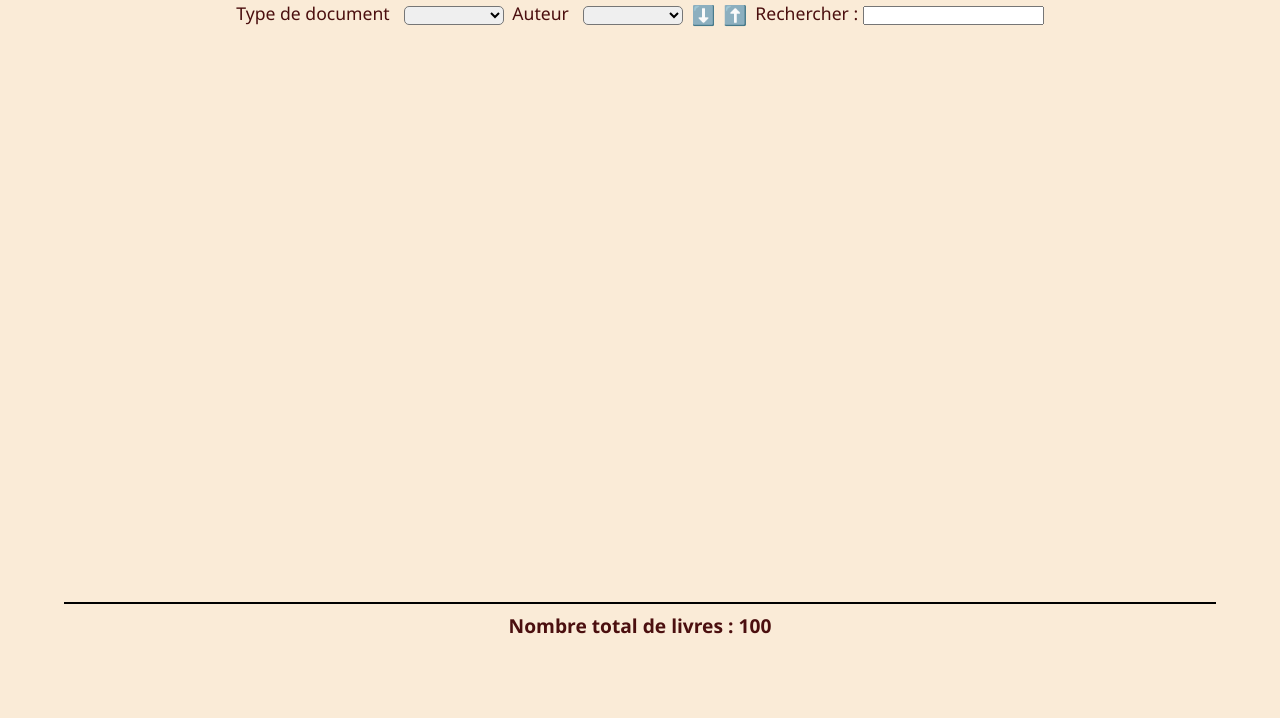
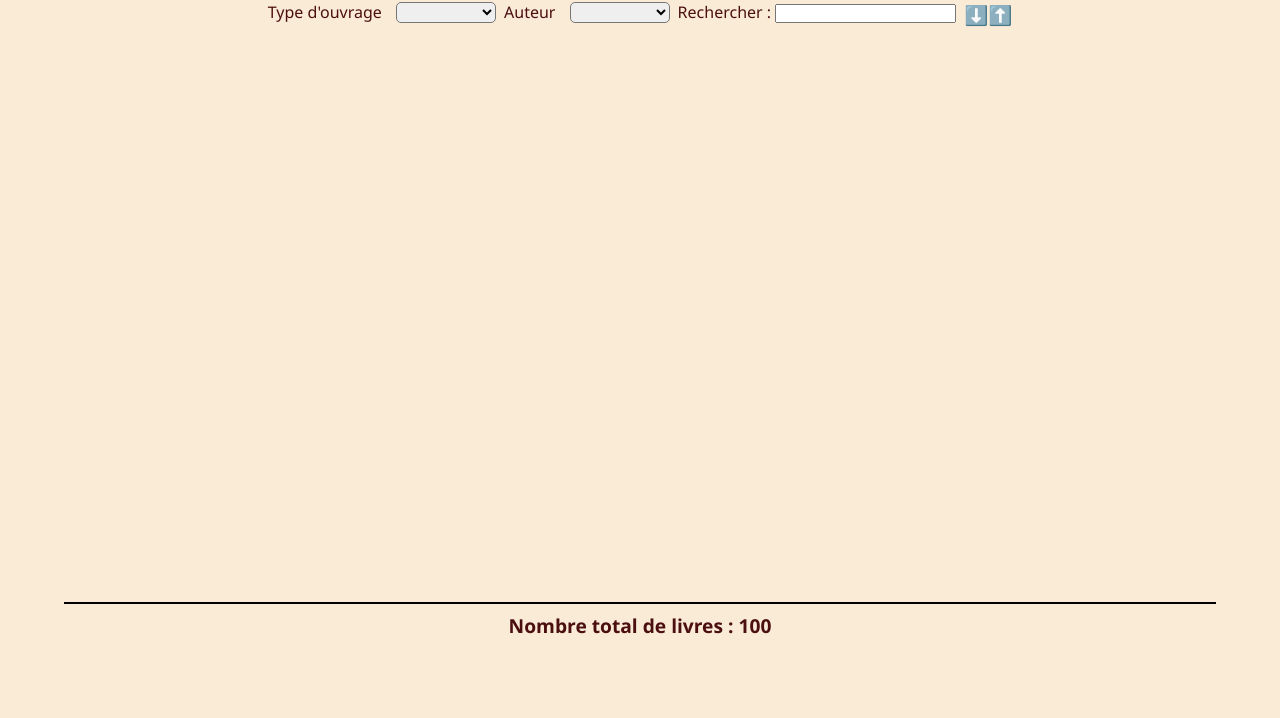
Before and after one commit to Ellundril/Adataviz, a plain HTML site: page index.html in a window 1280 px wide. Shown: the part 82-800 px from the top of the page. Drawn offline with Linux system fonts and the light colour scheme; no server answers.

Commit message:
modification disposition des boutons d'ordre, déplacement de la focntion recherche dans utils

```diff
--- a/index.html
+++ b/index.html
@@ -18,7 +18,7 @@
         <button class="btn-affichage-filtres">Afficher les filtres</button>
         <div class="filtre-select cache">
           <label for="type-de-document">
-            Type de document
+            Type d'ouvrage
             <select
               name="type-de-document"
               id="type-de-document"
@@ -30,18 +30,6 @@
             Auteur
             <select name="auteur" id="auteur" data-cle="auteur"></select>
           </label>
-          <button
-            class="tri-nb-de-prets-decroissant"
-            aria-label="trier les livres par ordre décroissant de prêts"
-          >
-            ⬇️
-          </button>
-          <button
-            class="tri-nb-de-prets-croissant"
-            arai-label="trier les livres par ordre croissant de prêts"
-          >
-            ⬆️
-          </button>
           <label class="recherche" for="champ-recherche"
             >Rechercher :
             <input
@@ -51,6 +39,20 @@
               minlength="3"
               spellcheck="false"
           /></label>
+          <div class="btn-ordre">
+            <button
+              class="tri-nb-de-prets-decroissant"
+              aria-label="trier les livres par ordre décroissant de prêts"
+            >
+              ⬇️
+            </button>
+            <button
+              class="tri-nb-de-prets-croissant"
+              arai-label="trier les livres par ordre croissant de prêts"
+            >
+              ⬆️
+            </button>
+          </div>
         </div>
       </section>
       <section class="cartes"></section>
--- a/main.js
+++ b/main.js
@@ -1,4 +1,9 @@
-import { formaterListe, trierPrets, formatNbdeResultat } from "./utils.js";
+import {
+  formaterListe,
+  trierPrets,
+  formatNbdeResultat,
+  recherche,
+} from "./utils.js";
 
 //Elements du DOM
 const selectTypeDoc = document.getElementById("type-de-document");
@@ -170,24 +175,3 @@ async function main() {
 }
 
 main();
-
-function recherche(input, listeLivres) {
-  let livresTrouves = [];
-  listeLivres.forEach((livre) => {
-    const inputFormate = input.trim().toLowerCase();
-    if (livre.auteur !== null) {
-      const auteurFormate = livre.auteur.toLowerCase();
-      if (auteurFormate.includes(inputFormate)) {
-        livresTrouves.push(livre);
-      }
-    }
-    if (livre.titre !== null) {
-      const titreFormate = livre.titre.toLowerCase();
-      if (titreFormate.includes(inputFormate)) {
-        livresTrouves.push(livre);
-      }
-    }
-  });
-  const resultatsRecherche = new Set(livresTrouves);
-  return Array.from(resultatsRecherche);
-}
--- a/style.css
+++ b/style.css
@@ -60,7 +60,8 @@ header {
   display: flex;
   flex-direction: column;
   gap: 0.5rem;
-  font-size: 1.1rem;
+  font-size: 1rem;
+  align-items: flex-start;
 }
 
 .btn-affichage-filtres {
@@ -89,6 +90,7 @@ select {
   border-radius: 5px;
   min-width: 100px;
   margin-left: 10px;
+  font-size: 1rem;
 }
 
 select:focus-visible {
@@ -168,7 +170,9 @@ côté enfant tu peux faire des breakpoint relatif à un parent
   .btn-affichage-filtres {
     display: none;
   }
-
+  .btn-ordre {
+    display: flex;
+  }
   .filtre-select {
     display: flex;
     flex-direction: row;
--- a/utils.js
+++ b/utils.js
@@ -29,4 +29,24 @@ function formatNbdeResultat(liste) {
   return `Nombre de livres affichés : ${liste.length}`;
 }
 
-export { formaterListe, trierPrets, formatNbdeResultat };
+function recherche(input, listeLivres) {
+  let livresTrouves = [];
+  listeLivres.forEach((livre) => {
+    const inputFormate = input.trim().toLowerCase();
+    if (livre.auteur !== null) {
+      const auteurFormate = livre.auteur.toLowerCase();
+      if (auteurFormate.includes(inputFormate)) {
+        livresTrouves.push(livre);
+      }
+    }
+    if (livre.titre !== null) {
+      const titreFormate = livre.titre.toLowerCase();
+      if (titreFormate.includes(inputFormate)) {
+        livresTrouves.push(livre);
+      }
+    }
+  });
+  const resultatsRecherche = new Set(livresTrouves);
+  return Array.from(resultatsRecherche);
+}
+export { formaterListe, trierPrets, formatNbdeResultat, recherche };
```
